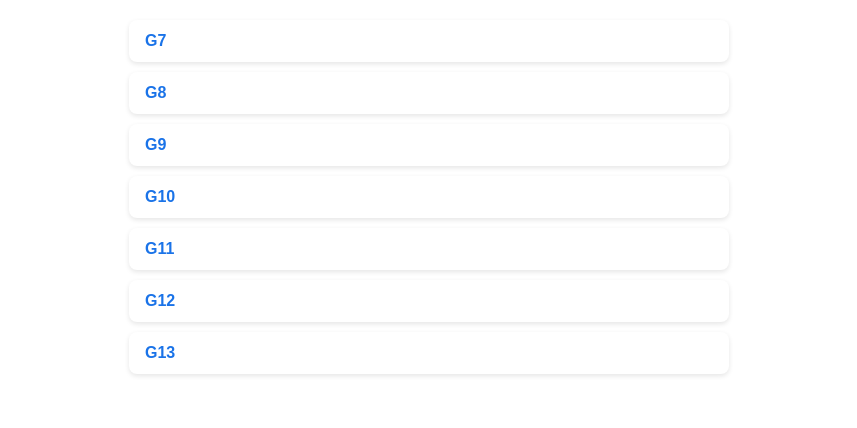
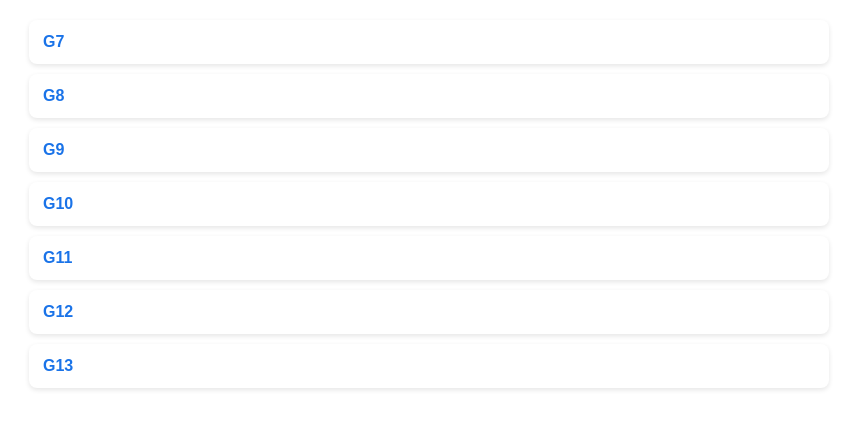
Before and after one commit to prakaz/prakaz.github.io, a plain HTML site: page index.html in a window 1280 px wide. Shown: the whole page, without its empty margins (211-1068 px from the left). Drawn offline with Linux system fonts and the light colour scheme.

Commit message:
Update index.html

```diff
--- a/index.html
+++ b/index.html
@@ -10,7 +10,12 @@
             --hover-background: #b5f1ff;
             --subject-color: #0d6efd;
             --subject-hover-color: #084298;
-            --marksheet-color: #1a73e8; /* Match primary color for link style */
+            --marksheet-color: #1a73e8;
+        }
+
+        body {
+            font-size: 16px;
+            line-height: 1.5;
         }
 
         #grades {
@@ -20,6 +25,7 @@
             max-width: 600px;
             margin: 20px auto;
             font-family: 'Arial', sans-serif;
+            font-size: 1rem;
         }
         #grades li {
             margin: 10px 0;
@@ -71,8 +77,8 @@
             color: var(--subject-hover-color);
         }
         .subject-link img {
-            padding-right: 3px; /* Moved from inline style */
-            vertical-align: middle; /* Aligns image with text */
+            padding-right: 3px;
+            vertical-align: middle;
         }
         .marksheet-link {
             color: #1b73e8;
@@ -81,21 +87,28 @@
             font-size: 0.9em;
             padding-left: 5px;
         }
-        /*
-        .marksheet-link:hover {
-            color: #1557b0;
-            text-decoration: underline;
-        }
-        */
         .classes > li > div {
             display: flex;
             align-items: center;
             padding: 5px 5px;
         }
         .classes > li > div img {
-            vertical-align: middle; /* Moved from inline style */
-            padding-right: 0px; /* Optional: adds spacing before Marksheet */
-padding-left:5px;
+            vertical-align: middle;
+            padding-right: 0px;
+            padding-left: 5px;
+        }
+
+        @media (min-width: 768px) {
+            #grades {
+                font-size: 1rem;
+                max-width: 800px;
+            }
+            .grade-link, .class-link {
+                padding: 10px 14px;
+            }
+            .subject-link {
+                padding: 8px 12px;
+            }
         }
     </style>
 </head>
@@ -105,58 +118,55 @@ padding-left:5px;
     <script>
         function createLinkStructure(data) {
     const groupedData = {};
-            const classMarksheets = {}; // Store marksheet URL per class
+    const classMarksheets = {};
     data.forEach(item => {
         const grade = item.grade;
         const cls = item["class"];
         const subject = item.subject;
         const formUrl = item.form_url;
         const responseSheetUrl = item.response_sheet_url;
-                const classKey = `${grade}-${cls}`; // Unique key for each class
+        const classKey = `${grade}-${cls}`;
         if (!groupedData[grade]) groupedData[grade] = {};
         if (!groupedData[grade][cls]) {
             groupedData[grade][cls] = [];
-                    classMarksheets[classKey] = responseSheetUrl; // Take first response_sheet_url for the class
+            classMarksheets[classKey] = responseSheetUrl;
         }
         groupedData[grade][cls].push({ subject, formUrl });
     });
 
     let html = '<ul id="grades" role="tree">';
     for (const grade in groupedData) {
-                const gradeId = grade.replace(/\s+/g, '-').toLowerCase(); // Create unique ID
+        const gradeId = grade.replace(/\s+/g, '-').toLowerCase();
         html += `
             <li role="treeitem">
                 <a class="grade-link" aria-expanded="false" aria-level="1" aria-controls="classes-${gradeId}">${grade}</a>
                 <ul class="classes" role="group" id="classes-${gradeId}">`;
         for (const cls in groupedData[grade]) {
-                    const classDisplay = `${grade}-${cls}`; // Combine grade and class (e.g., G7-RED)
-                    const classId = classDisplay.replace(/\s+/g, '-').toLowerCase(); // Create unique ID
-                    const marksheetUrl = classMarksheets[classDisplay]; // Get the marksheet URL for this class
+            const classDisplay = `${grade}-${cls}`;
+            const classId = classDisplay.replace(/\s+/g, '-').toLowerCase();
 
-                    // Sort subjects alphabetically, but keep specified subjects at the end
             groupedData[grade][cls].sort((a, b) => {
                 const specialSubjects = ["Absences", "Lateness", "Form Master Remarks"];
                 const aIsSpecial = specialSubjects.includes(a.subject);
                 const bIsSpecial = specialSubjects.includes(b.subject);
-
-                        if (aIsSpecial && !bIsSpecial) {
-                            return 1; // a goes after b
-                        } else if (!aIsSpecial && bIsSpecial) {
-                            return -1; // a goes before b
-                        } else {
-                            return a.subject.localeCompare(b.subject); // Standard alphabetical sort
-                        }
+                if (aIsSpecial && !bIsSpecial) return 1;
+                else if (!aIsSpecial && bIsSpecial) return -1;
+                else return a.subject.localeCompare(b.subject);
             });
 
             html += `
                 <li role="treeitem">
                     <div>
                         <a class="class-link" aria-expanded="false" aria-level="2" aria-controls="subjects-${classId}">${classDisplay}</a>
-                                <span> </span>
-                                <img src="https://prakaz.github.io/share-sprite.png" alt="" />
-                                <a href="${marksheetUrl}" target="_blank" class="marksheet-link">Marksheet</a>
                     </div>
                     <ul class="subjects" role="group" id="subjects-${classId}">`;
+            html += `
+                <li role="treeitem">
+                    <a href="https://docs.google.com/spreadsheets/d/1KFzOseRX1Z_yWDsGoGKXjZWkpClTFy1tGJLIDUr4OUQ/edit" target="_blank" class="subject-link" aria-level="3">
+                        <img src="https://prakaz.github.io/share-sprite.png" alt="">
+                        Marksheet
+                    </a>
+                </li>`;
             groupedData[grade][cls].forEach(subject => {
                 html += `
                     <li role="treeitem">
@@ -175,41 +185,45 @@ padding-left:5px;
     const container = document.getElementById('link-structure');
     container.innerHTML = html;
 
-            // Add click event listener with accordion behavior
     container.addEventListener('click', function(event) {
         const target = event.target;
-
-                // Only handle grade-link or class-link clicks
         if (target.tagName === 'A' && (target.classList.contains('grade-link') || target.classList.contains('class-link'))) {
             event.preventDefault();
-                    const sublist = target.nextElementSibling.tagName === 'UL' ? target.nextElementSibling : target.parentElement.nextElementSibling; // Adjust for div structure
+            let sublist;
+            if (target.classList.contains('grade-link')) {
+                sublist = target.nextElementSibling;
+            } else if (target.classList.contains('class-link')) {
+                sublist = target.parentElement.nextElementSibling;
+            }
+            if (!sublist || sublist.tagName !== 'UL') return;
+
             const isExpanding = sublist.style.display !== 'block';
+            const parentList = target.closest('ul');
+            const siblings = parentList.querySelectorAll('.' + target.className);
 
-                    // Determine the level (grade or class) and collapse others at the same level
-                    const parentList = target.closest('ul');
-                    const siblings = parentList.querySelectorAll('.' + target.className); // Same class (grade-link or class-link)
-
-                    // Collapse all siblings
             siblings.forEach(sibling => {
-                        const siblingSublist = sibling.nextElementSibling.tagName === 'UL' ? sibling.nextElementSibling : sibling.parentElement.nextElementSibling;
+                let siblingSublist;
+                if (sibling.classList.contains('grade-link')) {
+                    siblingSublist = sibling.nextElementSibling;
+                } else if (sibling.classList.contains('class-link')) {
+                    siblingSublist = sibling.parentElement.nextElementSibling;
+                }
                 if (siblingSublist && sibling !== target) {
                     siblingSublist.style.display = 'none';
                     sibling.setAttribute('aria-expanded', 'false');
                 }
             });
 
-                    // Toggle the clicked item's sublist
             sublist.style.display = isExpanding ? 'block' : 'none';
             target.setAttribute('aria-expanded', isExpanding.toString());
         }
-                // Subject links and marksheet links are not affected and will open their href naturally
     });
 }
 
         function loadJsonFromWeb(url) {
-            document.getElementById('link-structure').innerHTML = '<p>Loading data...</p>'; // Loading indicator
-            const cacheBuster = new Date().getTime(); // Unique timestamp to prevent caching
-            fetch(`${url}?_=${cacheBuster}`, { cache: "no-store" }) // Explicitly disable caching
+            document.getElementById('link-structure').innerHTML = '<p>Loading data...</p>';
+            const cacheBuster = new Date().getTime();
+            fetch(`${url}?_=${cacheBuster}`, { cache: "no-store" })
                 .then(response => {
                     if (!response.ok) throw new Error(`HTTP error! Status: ${response.status}`);
                     return response.json();
@@ -222,7 +236,6 @@ padding-left:5px;
                 });
         }
 
-        // Load JSON from your GitHub URL
         loadJsonFromWeb('https://prakaz.github.io/forms.json');
     </script>
 </body>
```
Lines whose indentation alone changed are shown as unchanged.
